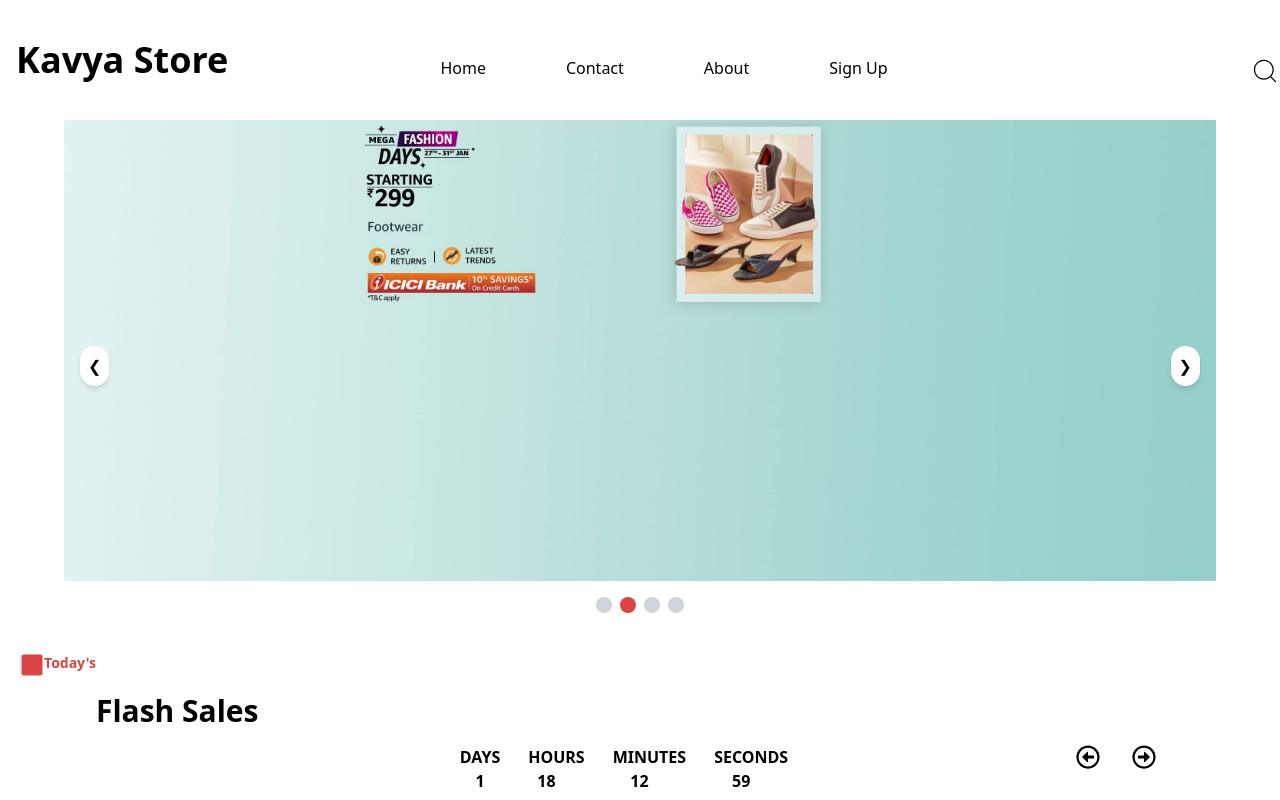
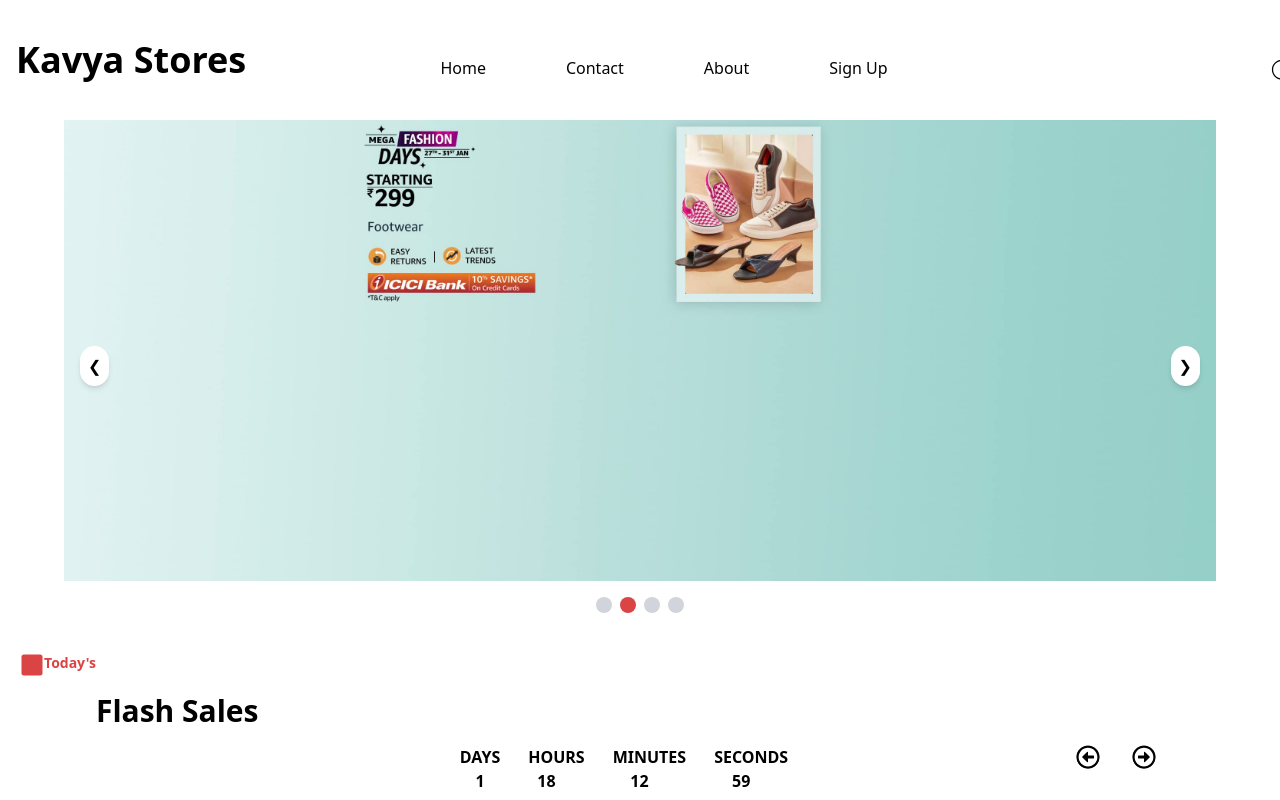
Before and after one commit to Mayur0018/Ecommerce-Web, a React (Vite) app: page / in a window 1280 px wide. Shown: the top 800 px of the page. Built offline with nearby package versions, Linux system fonts and the light colour scheme; no server answers.

Commit message:
first commit

```diff
--- a/src/Components/Header.jsx
+++ b/src/Components/Header.jsx
@@ -21,7 +21,7 @@
           onClick={togleMenu}
         />
         <h1 className=" text-3xl font-bold mt-4 sm:relative sm:top-6 sm:left-4 xl:text-4xl">
-          Kavya Store
+          Kavya Stores
         </h1>
         <div className="flex mt-6  ml-10  sm:relative sm:left-[430px] sm:top-8 md:ml-32 lg:relative lg:left-[580px] xl:left-[910px] 2xl:left-[920px]">
           <CiSearch className=" lg:text-3xl text-2xl" />
```
